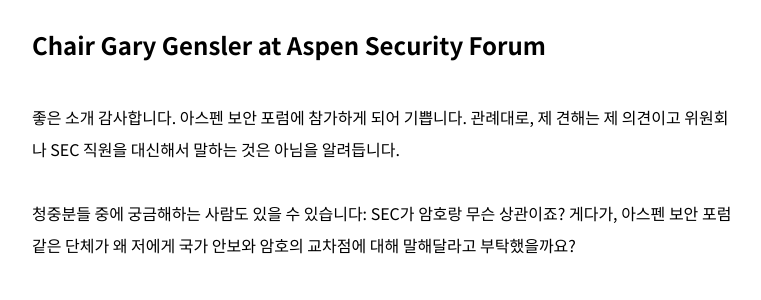
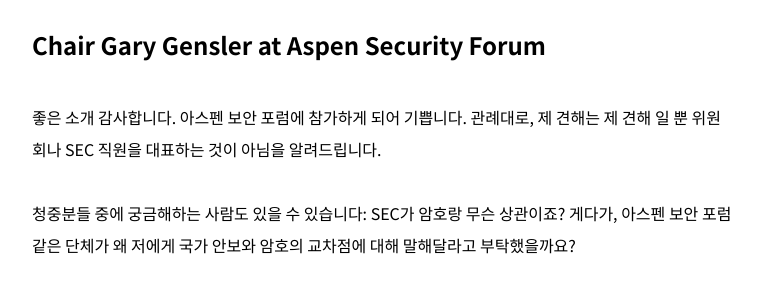
Before and after one commit to onebitco/onebitco.github.io, a Jekyll site: the page built from _posts/2021-08-03-겐슬러의장-Aspen-Security-포럼에서.md, in a window 1280 px wide and 900 px high, scrolled down 1078 px. Shown: the part 155-455 px from the top of the window, without its empty margins (258-1019 px from the left). Built offline with Jekyll 4.4.1, drawn with Linux system fonts in a browser that asks for light colours.

Commit message:
오타수정

```diff
--- a/_posts/2021-08-03-겐슬러의장-Aspen-Security-포럼에서.md
+++ b/_posts/2021-08-03-겐슬러의장-Aspen-Security-포럼에서.md
@@ -25,7 +25,7 @@ tags: gensler, sec
 ## Chair Gary Gensler at Aspen Security Forum
 
 
-좋은 소개 감사합니다. 아스펜 보안 포럼에 참가하게 되어 기쁩니다.  관례대로, 제 견해는 제 의견이고 위원회나 SEC 직원을 대신해서 말하는 것은 아님을 알려듭니다.
+좋은 소개 감사합니다. 아스펜 보안 포럼에 참가하게 되어 기쁩니다.  관례대로, 제 견해는 제 견해 일 뿐 위원회나 SEC 직원을 대표하는 것이 아님을 알려드립니다.
 
 청중분들 중에 궁금해하는 사람도 있을 수 있습니다: SEC가 암호랑 무슨 상관이죠?  게다가, 아스펜 보안 포럼 같은 단체가 왜 저에게 국가 안보와 암호의 교차점에 대해 말해달라고 부탁했을까요?
 
```
